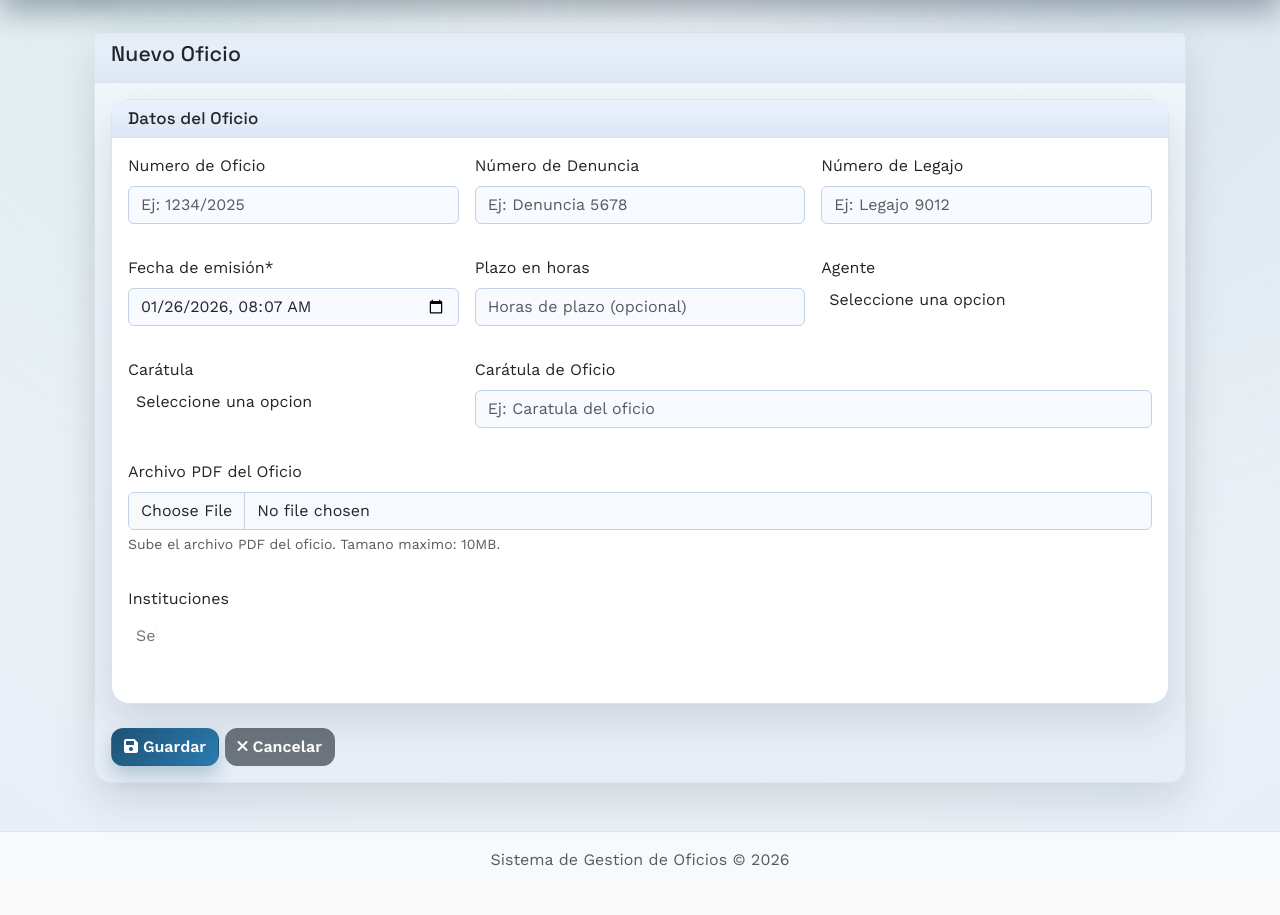
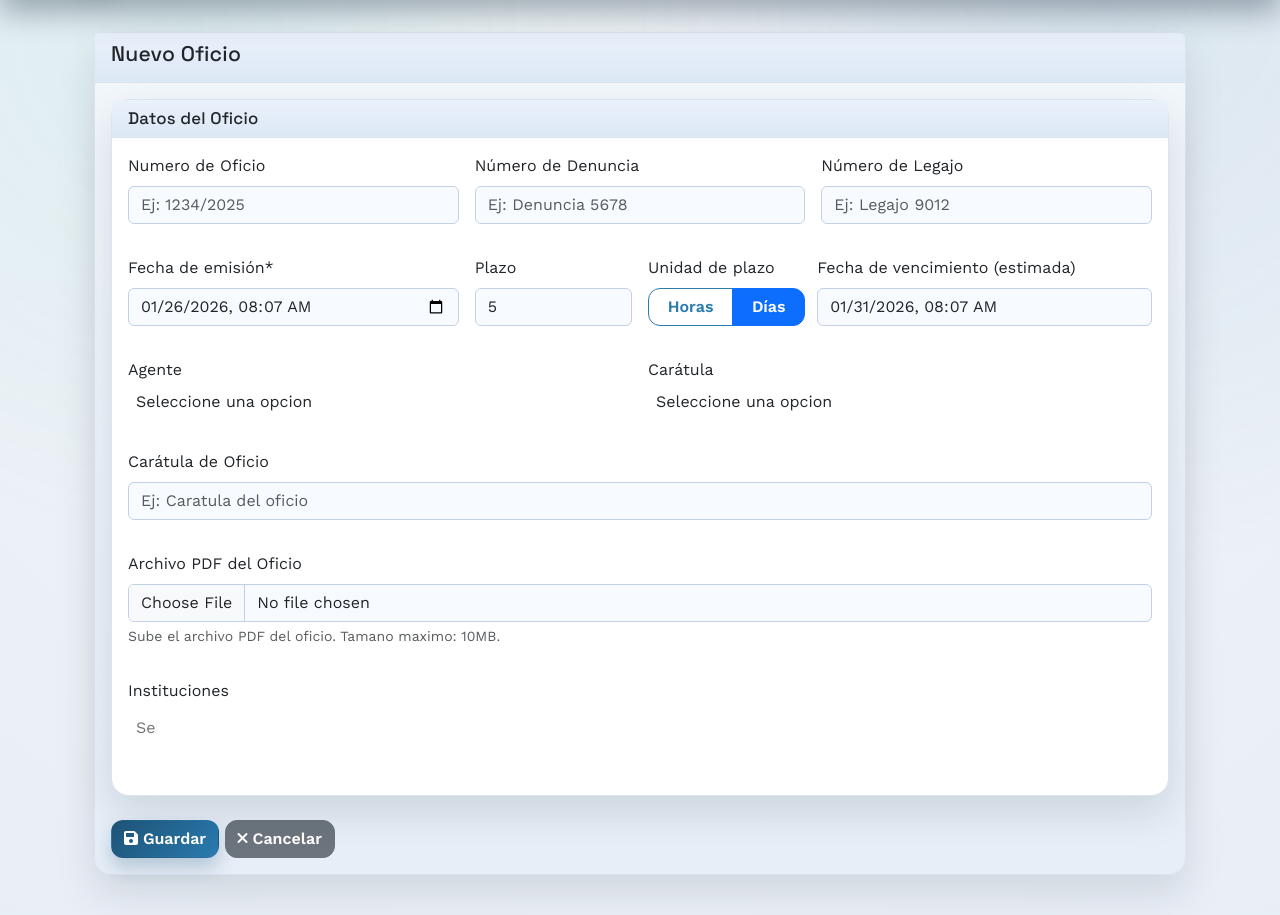
Before and after one commit to orquera10/proyecto_oficios, a Django app: page /oficios/nuevo/ in a window 1280 px wide. Shown: the part 56-971 px from the top of the page. Before the commit the page ends 922 px from the top, so only its background shows below. Run offline with Django 5.2, Linux system fonts and the light colour scheme; a user stored in the database is signed in; data comes from the database, SQL or seed files in the repository; data that the repository does not hold is empty; parts of the project's set-up code (start-up, migrations or seed data) failed here and were passed over; some libraries are stand-ins or nearby versions.

Commit message:
feat: se agrego toggle para elegir entre horas o dias en el plazo

```diff
--- a/oficios/forms.py
+++ b/oficios/forms.py
@@ -6,6 +6,16 @@ from .models import (
 
 
 class OficioForm(forms.ModelForm):
+    PLAZO_UNIDAD_CHOICES = (
+        ('horas', 'Horas'),
+        ('dias', 'Dias'),
+    )
+    plazo_unidad = forms.ChoiceField(
+        choices=PLAZO_UNIDAD_CHOICES,
+        required=False,
+        label='Unidad de plazo',
+        widget=forms.Select(attrs={'class': 'form-control'})
+    )
     instituciones = forms.ModelMultipleChoiceField(
         queryset=Institucion.objects.all().order_by('nombre'),
         required=False,
@@ -58,6 +68,8 @@ class OficioForm(forms.ModelForm):
         if not self.instance.pk:
             local_now = timezone.localtime(timezone.now())
             self.initial['fecha_emision'] = local_now.strftime('%Y-%m-%dT%H:%M')
+        self.initial.setdefault('plazo_unidad', 'dias')
+        self.initial.setdefault('plazo_horas', 5)
 
         # Configurar campos opcionales
         self.fields['nro_oficio'].required = False
@@ -65,6 +77,7 @@ class OficioForm(forms.ModelForm):
         self.fields['legajo'].required = False
         self.fields['juzgado'].required = False
         self.fields['plazo_horas'].required = False
+        self.fields['plazo_unidad'].required = False
         self.fields['caratula'].required = False
         self.fields['caratula_oficio'].required = False
         self.fields['archivo_pdf'].required = False
@@ -97,5 +110,10 @@ class OficioForm(forms.ModelForm):
             field.widget.attrs['class'] = (existing + ' form-control').strip()
 
     def clean(self):
-        # No exigir instituciones: permitir crear sin institución
-        return super().clean()
+        cleaned = super().clean()
+        # No exigir instituciones: permitir crear sin institucion
+        plazo_horas = cleaned.get('plazo_horas')
+        plazo_unidad = cleaned.get('plazo_unidad') or 'horas'
+        if plazo_horas and plazo_unidad == 'dias':
+            cleaned['plazo_horas'] = plazo_horas * 24
+        return cleaned
--- a/oficios/models.py
+++ b/oficios/models.py
@@ -179,7 +179,7 @@ class Oficio(models.Model):
     )
     plazo_horas = models.PositiveIntegerField(
         validators=[MinValueValidator(1)],
-        verbose_name='Plazo en horas',
+        verbose_name='Plazo',
         null=True,
         blank=True
     )
--- a/oficios/templates/oficios/oficio_form.html
+++ b/oficios/templates/oficios/oficio_form.html
@@ -42,16 +42,34 @@
                                     <div class="col-12 col-md-4">
                                         {{ form.fecha_emision|as_crispy_field }}
                                     </div>
-                                    <div class="col-12 col-md-4">
+                                    <div class="col-12 col-md-2">
                                         {{ form.plazo_horas|as_crispy_field }}
                                     </div>
-                                    <div class="col-12 col-md-4">
+                                    <div class="col-12 col-md-2 pe-md-2">
+                                        <label class="form-label d-block">Unidad de plazo</label>
+                                        <div class="btn-group w-100" role="group" aria-label="Unidad de plazo">
+                                            <input type="radio" class="btn-check" name="plazo_unidad" id="plazo-unidad-horas" value="horas" {% if form.plazo_unidad.value == 'horas' or not form.plazo_unidad.value %}checked{% endif %}>
+                                            <label class="btn btn-outline-primary flex-fill" for="plazo-unidad-horas">Horas</label>
+                                            <input type="radio" class="btn-check" name="plazo_unidad" id="plazo-unidad-dias" value="dias" {% if form.plazo_unidad.value == 'dias' %}checked{% endif %}>
+                                            <label class="btn btn-outline-primary flex-fill" for="plazo-unidad-dias">Días</label>
+                                        </div>
+                                        {% if form.plazo_unidad.errors %}
+                                            <div class="invalid-feedback d-block">
+                                                {{ form.plazo_unidad.errors|join:", " }}
+                                            </div>
+                                        {% endif %}
+                                    </div>
+                                    <div class="col-12 col-md-4 ps-md-1">
+                                        <label class="form-label">Fecha de vencimiento (estimada)</label>
+                                        <input type="datetime-local" class="form-control" id="fecha_vencimiento_preview" readonly>
+                                    </div>
+                                    <div class="col-12 col-md-6">
                                         {{ form.juzgado|as_crispy_field }}
                                     </div>
-                                    <div class="col-12 col-md-4">
+                                    <div class="col-12 col-md-6">
                                         {{ form.caratula|as_crispy_field }}
                                     </div>
-                                    <div class="col-12 col-md-8">
+                                    <div class="col-12 col-md-12">
                                         {{ form.caratula_oficio|as_crispy_field }}
                                     </div>
                                     <div class="col-12">
@@ -107,6 +125,56 @@ $(document).ready(function() {
             try { el.focus({ preventScroll: true }); } catch (e) { el.focus(); }
         }
     });
+
+    function pad2(value) {
+        return String(value).padStart(2, '0');
+    }
+
+    function formatLocalDateTime(date) {
+        if (!date || isNaN(date.getTime())) return '';
+        const yyyy = date.getFullYear();
+        const mm = pad2(date.getMonth() + 1);
+        const dd = pad2(date.getDate());
+        const hh = pad2(date.getHours());
+        const mi = pad2(date.getMinutes());
+        return `${yyyy}-${mm}-${dd}T${hh}:${mi}`;
+    }
+
+    function updateFechaVencimientoPreview() {
+        const plazoInput = document.getElementById('id_plazo_horas');
+        const fechaEmisionInput = document.getElementById('id_fecha_emision');
+        const preview = document.getElementById('fecha_vencimiento_preview');
+        if (!plazoInput || !fechaEmisionInput || !preview) return;
+
+        const plazoValor = parseFloat(plazoInput.value);
+        if (!plazoValor || plazoValor <= 0) {
+            preview.value = '';
+            return;
+        }
+
+        const fechaValor = fechaEmisionInput.value;
+        if (!fechaValor) {
+            preview.value = '';
+            return;
+        }
+
+        const unidad = document.querySelector('input[name="plazo_unidad"]:checked')?.value || 'horas';
+        const horas = unidad === 'dias' ? plazoValor * 24 : plazoValor;
+        const base = new Date(fechaValor);
+        if (isNaN(base.getTime())) {
+            preview.value = '';
+            return;
+        }
+        base.setHours(base.getHours() + horas);
+        preview.value = formatLocalDateTime(base);
+    }
+
+    document.getElementById('id_plazo_horas')?.addEventListener('input', updateFechaVencimientoPreview);
+    document.getElementById('id_fecha_emision')?.addEventListener('input', updateFechaVencimientoPreview);
+    document.querySelectorAll('input[name="plazo_unidad"]').forEach((el) => {
+        el.addEventListener('change', updateFechaVencimientoPreview);
+    });
+    updateFechaVencimientoPreview();
 });
 </script>
 {% endblock %}
```
